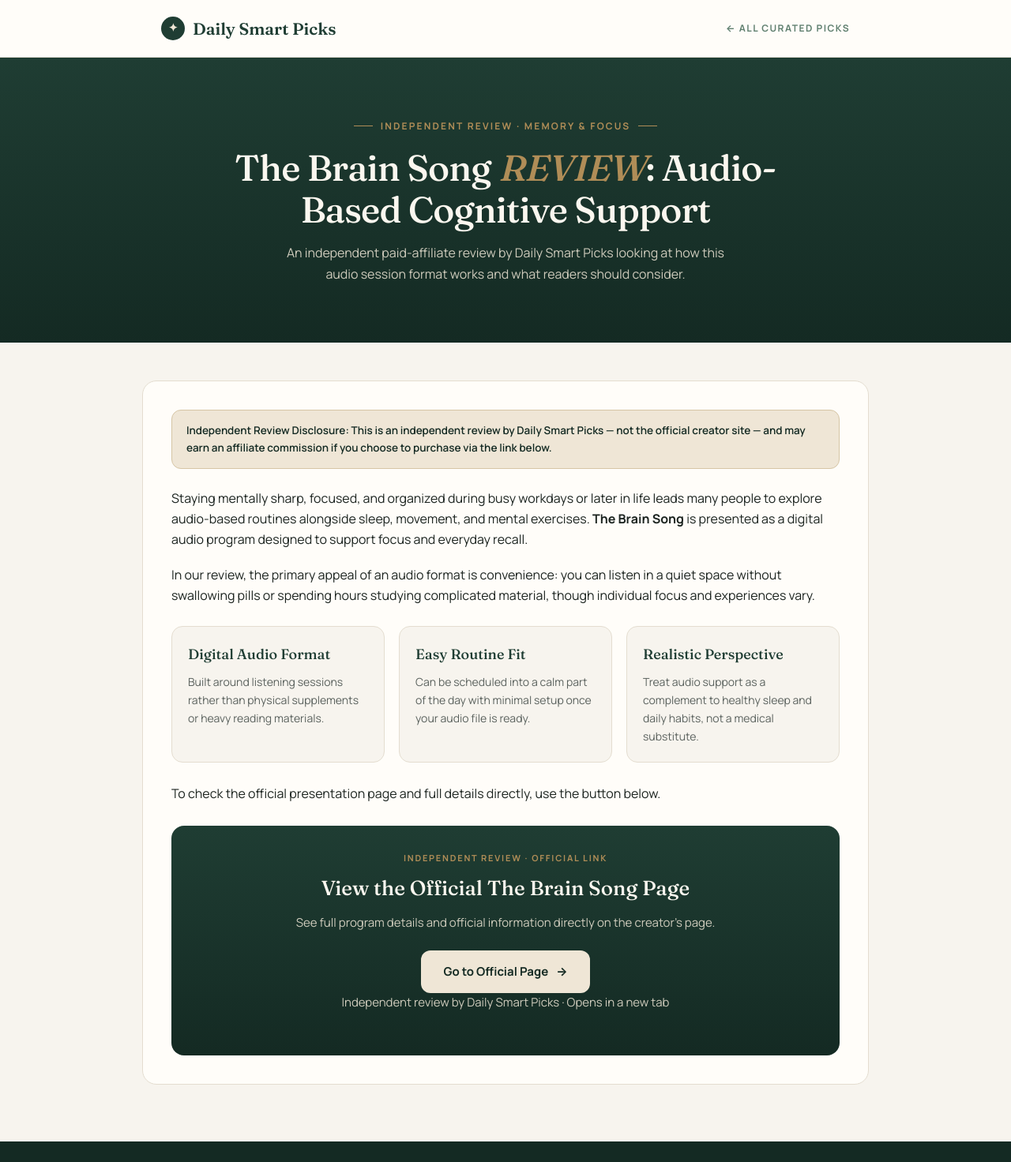
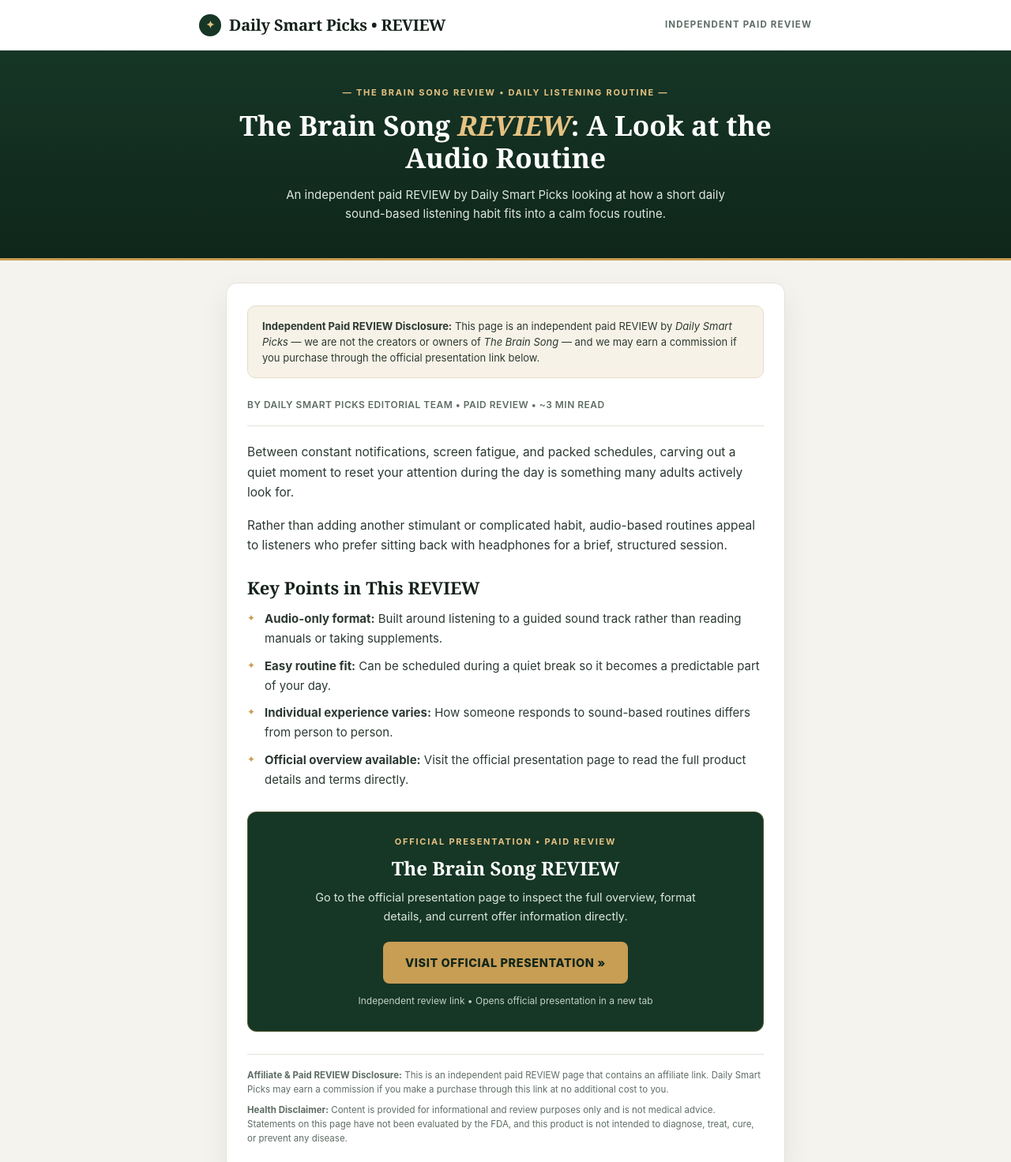
Before and after one commit to ErichDev-Kummer/the-brain-song-review, a plain HTML site: page index.html in a window 1280 px wide. Shown: the top 1472 px of the page at 79% size. Drawn offline with Linux system fonts and the light colour scheme.

Commit message:
Update page

```diff
--- a/index.html
+++ b/index.html
@@ -1,405 +1,361 @@
-<!doctype html>
+<!DOCTYPE html>
 <html lang="en">
 <head>
   <meta charset="UTF-8" />
   <meta name="viewport" content="width=device-width, initial-scale=1.0" />
-    <title>The Brain Song REVIEW: Audio-Based Cognitive Support | Daily Smart Picks</title>
-    <meta
-      name="description"
-      content="Independent The Brain Song REVIEW by Daily Smart Picks examining this audio-based cognitive support program for focus and memory."
-    />
-    <meta name="robots" content="index, follow" />
-    <link rel="preconnect" href="https://fonts.googleapis.com" />
-    <link rel="preconnect" href="https://fonts.gstatic.com" crossorigin />
-    <link
-      href="https://fonts.googleapis.com/css2?family=Fraunces:opsz,wght@9..144,500;9..144,600&family=Manrope:wght@400;500;600;700&display=swap"
-      rel="stylesheet"
-    />
+  <title>The Brain Song REVIEW | Daily Smart Picks (Daily Audio Routine)</title>
+  <meta name="description" content="Independent The Brain Song REVIEW by Daily Smart Picks looking at the daily sound-based listening format, routine fit, and official page details." />
   <style>
     :root {
-        --ivory: #f7f4ee;
-        --paper: #fffdf9;
-        --ink: #1c2420;
-        --forest: #1f3d33;
-        --forest-deep: #142a23;
-        --sage: #5f7f6f;
-        --gold: #b08d57;
-        --gold-soft: #efe6d6;
-        --muted: #5b625e;
-        --line: #e4ddd0;
-        --serif: "Fraunces", Georgia, serif;
-        --sans: "Manrope", -apple-system, "Segoe UI", sans-serif;
+      --bg-page: #f5f3ee;
+      --surface: #ffffff;
+      --surface-warm: #f7f2e7;
+      --border-warm: #e6dcc7;
+      --border-soft: #e5e2db;
+      --forest-dark: #163626;
+      --forest-deep: #0f261b;
+      --gold: #c89d54;
+      --gold-light: #e5c282;
+      --ink-dark: #15221b;
+      --ink-body: #2c3a32;
+      --ink-muted: #5e6d64;
     }
+
     * {
       box-sizing: border-box;
       margin: 0;
       padding: 0;
     }
-      html {
-        scroll-behavior: smooth;
-      }
+
     body {
-        font-family: var(--sans);
-        background: var(--ivory);
-        color: var(--ink);
+      font-family: -apple-system, BlinkMacSystemFont, "Segoe UI", Roboto, Inter, Helvetica, Arial, sans-serif;
+      background-color: var(--bg-page);
+      color: var(--ink-body);
       line-height: 1.65;
       -webkit-font-smoothing: antialiased;
     }
-      a {
-        color: inherit;
+
+    .topbar {
+      background-color: var(--surface);
+      border-bottom: 1px solid var(--border-soft);
     }
-      .container {
-        max-width: 920px;
+
+    .topbar-inner {
+      max-width: 820px;
       margin: 0 auto;
-        padding: 0 24px;
-      }
-      .site-header {
-        background: var(--paper);
-        border-bottom: 1px solid var(--line);
-      }
-      .site-header .container {
+      padding: 15px 22px;
       display: flex;
       align-items: center;
       justify-content: space-between;
-        height: 72px;
-        gap: 16px;
+      gap: 14px;
+      flex-wrap: wrap;
     }
-      .logo {
-        display: flex;
-        align-items: center;
-        gap: 10px;
-        text-decoration: none;
-        font-family: var(--serif);
-        font-size: 21px;
-        font-weight: 600;
-        color: var(--forest);
-      }
-      .logo-mark {
-        width: 30px;
-        height: 30px;
-        border-radius: 50%;
-        background: var(--forest);
-        display: grid;
-        place-items: center;
-        color: var(--gold-soft);
-        font-size: 14px;
-      }
-      .header-link {
-        font-size: 12px;
-        letter-spacing: 0.12em;
-        text-transform: uppercase;
-        text-decoration: none;
-        color: var(--sage);
-        font-weight: 700;
-      }
-      .header-link:hover {
-        color: var(--forest);
-      }
-      .hero {
-        background: linear-gradient(180deg, var(--forest) 0%, var(--forest-deep) 100%);
-        color: var(--gold-soft);
-        padding: 68px 0 74px;
-        text-align: center;
-      }
-      .eyebrow {
+
+    .brand {
       display: inline-flex;
       align-items: center;
       gap: 10px;
-        font-size: 12px;
-        letter-spacing: 0.18em;
-        text-transform: uppercase;
+      font-family: Georgia, "Times New Roman", serif;
+      font-size: 20px;
       font-weight: 700;
-        color: var(--gold);
+      color: var(--ink-dark);
+      letter-spacing: -0.01em;
     }
-      .eyebrow::before,
-      .eyebrow::after {
-        content: "";
-        width: 24px;
-        height: 1px;
-        background: var(--gold);
-      }
-      .hero h1 {
-        font-family: var(--serif);
-        font-weight: 500;
-        font-size: clamp(30px, 4.6vw, 46px);
-        line-height: 1.15;
-        letter-spacing: -0.02em;
-        color: #fbf7ef;
-        max-width: 760px;
-        margin: 18px auto 14px;
-      }
-      .hero h1 em {
-        font-style: italic;
-        color: var(--gold);
-      }
-      .hero p {
-        max-width: 580px;
-        margin: 0 auto;
-        font-size: 16px;
-        color: rgba(239, 230, 214, 0.85);
-      }
-      .page-main {
-        padding: 48px 0 72px;
-      }
-      .article-card {
-        background: var(--paper);
-        border: 1px solid var(--line);
-        border-radius: 18px;
-        padding: 36px;
-      }
-      .review-banner {
-        background: var(--gold-soft);
-        border: 1px solid #d6c5a5;
-        color: var(--forest-deep);
-        border-radius: 12px;
-        padding: 14px 18px;
-        font-size: 13.5px;
-        font-weight: 600;
-        margin-bottom: 24px;
-      }
-      .article-card p {
-        font-size: 16px;
-        color: var(--ink);
-        margin-bottom: 18px;
-      }
-      .highlights {
-        display: grid;
-        grid-template-columns: repeat(3, 1fr);
-        gap: 18px;
-        margin: 26px 0;
-      }
-      .item {
-        background: var(--ivory);
-        border: 1px solid var(--line);
-        border-radius: 14px;
-        padding: 20px;
-      }
-      .item h2 {
-        font-family: var(--serif);
-        font-weight: 500;
-        font-size: 18px;
-        color: var(--forest);
-        margin-bottom: 8px;
-      }
-      .item p {
-        font-size: 14px;
-        color: var(--muted);
-        margin-bottom: 0;
-      }
-      .cta-box {
-        margin-top: 28px;
-        background: linear-gradient(180deg, var(--forest) 0%, var(--forest-deep) 100%);
-        color: #fbf7ef;
-        border-radius: 16px;
-        padding: 32px;
-        text-align: center;
-      }
-      .cta-box .kicker {
-        font-size: 11px;
-        letter-spacing: 0.16em;
-        text-transform: uppercase;
-        font-weight: 700;
-        color: var(--gold);
-        margin-bottom: 8px;
-      }
-      .cta-box h2 {
-        font-family: var(--serif);
-        font-weight: 500;
-        font-size: 26px;
-        margin-bottom: 10px;
-      }
-      .cta-box p {
-        color: rgba(239, 230, 214, 0.85);
-        max-width: 540px;
-        margin: 0 auto 22px;
-        font-size: 15px;
-      }
-      .btn {
+
+    .brand-badge {
+      width: 28px;
+      height: 28px;
+      border-radius: 50%;
+      background-color: var(--forest-dark);
+      color: var(--gold-light);
       display: inline-flex;
       align-items: center;
       justify-content: center;
-        gap: 10px;
-        background: var(--gold-soft);
+      font-size: 13px;
+      flex-shrink: 0;
+    }
+
+    .topbar-tag {
+      font-size: 11.5px;
+      font-weight: 700;
+      letter-spacing: 0.1em;
+      text-transform: uppercase;
+      color: var(--ink-muted);
+    }
+
+    .hero {
+      background: linear-gradient(180deg, var(--forest-dark) 0%, var(--forest-deep) 100%);
+      color: #ffffff;
+      padding: 44px 20px;
+      text-align: center;
+      border-bottom: 3px solid var(--gold);
+    }
+
+    .hero-inner {
+      max-width: 720px;
+      margin: 0 auto;
+    }
+
+    .kicker {
+      font-size: 11px;
+      font-weight: 700;
+      letter-spacing: 0.16em;
+      text-transform: uppercase;
+      color: var(--gold-light);
+      margin-bottom: 12px;
+    }
+
+    h1 {
+      font-family: Georgia, "Times New Roman", serif;
+      font-size: 35px;
+      line-height: 1.18;
+      font-weight: 700;
+      color: #ffffff;
+      margin-bottom: 14px;
+    }
+
+    h1 em {
+      font-style: italic;
+      color: var(--gold-light);
+    }
+
+    .hero-sub {
+      max-width: 560px;
+      margin: 0 auto;
+      font-size: 15px;
+      line-height: 1.6;
+      color: #dce6e0;
+    }
+
+    .page-wrap {
+      max-width: 740px;
+      margin: 28px auto 48px;
+      padding: 0 16px;
+    }
+
+    .sheet {
+      background-color: var(--surface);
+      border: 1px solid var(--border-soft);
+      border-radius: 14px;
+      padding: 28px 26px 32px;
+      box-shadow: 0 14px 36px rgba(21, 34, 27, 0.07);
+    }
+
+    .disclosure-box {
+      background-color: var(--surface-warm);
+      border: 1px solid var(--border-warm);
+      border-radius: 10px;
+      padding: 15px 18px;
+      font-size: 13px;
+      line-height: 1.55;
+      color: var(--ink-body);
+      margin-bottom: 24px;
+    }
+
+    .byline {
+      font-size: 12px;
+      font-weight: 600;
+      letter-spacing: 0.04em;
+      text-transform: uppercase;
+      color: var(--ink-muted);
+      padding-bottom: 16px;
+      margin-bottom: 20px;
+      border-bottom: 1px solid var(--border-soft);
+    }
+
+    p {
+      margin-bottom: 16px;
+      font-size: 15.5px;
+      color: var(--ink-body);
+    }
+
+    h2 {
+      font-family: Georgia, "Times New Roman", serif;
+      font-size: 22px;
+      line-height: 1.3;
+      color: var(--ink-dark);
+      margin: 26px 0 12px;
+    }
+
+    .editorial-list {
+      list-style: none;
+      margin: 14px 0 24px;
+    }
+
+    .editorial-list li {
+      position: relative;
+      padding-left: 22px;
+      margin-bottom: 10px;
+      font-size: 15px;
+      color: var(--ink-body);
+    }
+
+    .editorial-list li::before {
+      content: "✦";
+      position: absolute;
+      left: 0;
+      top: 1px;
+      color: var(--gold);
+      font-size: 12px;
+    }
+
+    .cta-panel {
+      margin-top: 28px;
+      background-color: var(--forest-dark);
+      color: #ffffff;
+      border-radius: 12px;
+      padding: 28px 22px;
+      text-align: center;
+      border: 1px solid rgba(200, 157, 84, 0.35);
+    }
+
+    .cta-panel .kicker {
+      margin-bottom: 8px;
+    }
+
+    .cta-panel h2 {
+      color: #ffffff;
+      margin-top: 0;
+      margin-bottom: 10px;
+      font-size: 24px;
+    }
+
+    .cta-panel p {
+      color: #dce6e0;
+      max-width: 500px;
+      margin: 0 auto 20px;
+      font-size: 14.5px;
+    }
+
+    .cta-btn {
+      display: inline-block;
+      background-color: var(--gold);
       color: var(--forest-deep);
       text-decoration: none;
-        font-weight: 700;
-        font-size: 15px;
+      font-weight: 800;
+      font-size: 14.5px;
+      letter-spacing: 0.04em;
+      text-transform: uppercase;
       padding: 15px 28px;
-        border-radius: 12px;
-        transition: transform 0.2s ease, background 0.2s ease;
+      border-radius: 8px;
+      transition: background-color 0.2s ease, transform 0.15s ease;
     }
-      .btn:hover {
-        background: #fbf7ef;
-        transform: translateY(-2px);
+
+    .cta-btn:hover {
+      background-color: var(--gold-light);
+      transform: translateY(-1px);
     }
-      .note-small {
+
+    .cta-sub {
+      display: block;
+      margin-top: 12px;
       font-size: 12px;
-        color: rgba(239, 230, 214, 0.72);
-        margin-top: 12px;
+      color: #c2d1c8;
+    }
+
+    footer {
+      margin-top: 28px;
+      padding-top: 18px;
+      border-top: 1px solid var(--border-soft);
+      font-size: 11.5px;
+      color: var(--ink-muted);
+    }
+
+    footer p {
+      font-size: 11.5px;
+      color: var(--ink-muted);
+      margin-bottom: 8px;
+      line-height: 1.55;
+    }
+
+    footer p:last-child {
       margin-bottom: 0;
     }
-      footer {
-        background: var(--forest-deep);
-        color: rgba(239, 230, 214, 0.75);
-        padding: 52px 0 30px;
-        font-size: 13px;
+
+    @media (max-width: 600px) {
+      h1 {
+        font-size: 28px;
       }
-      .legal {
-        display: grid;
-        grid-template-columns: 1fr 1fr;
-        gap: 32px;
-        padding-bottom: 28px;
-        border-bottom: 1px solid rgba(239, 230, 214, 0.12);
-      }
-      .legal h5 {
-        font-family: var(--serif);
-        font-weight: 500;
-        font-size: 17px;
-        color: #fbf7ef;
-        margin-bottom: 10px;
-      }
-      .bottom {
-        display: flex;
-        justify-content: space-between;
-        flex-wrap: wrap;
-        gap: 12px;
-        padding-top: 22px;
-        font-size: 12px;
-      }
-      @media (max-width: 760px) {
-        .highlights,
-        .legal {
-          grid-template-columns: 1fr;
-        }
-        .article-card,
-        .cta-box {
-          padding: 24px;
+
+      .sheet {
+        padding: 22px 18px 26px;
       }
     }
   </style>
 </head>
 <body>
-    <header class="site-header">
-      <div class="container">
-        <a class="logo" href="../">
-          <span class="logo-mark" aria-hidden="true">✦</span>Daily Smart Picks
-        </a>
-        <a class="header-link" href="../">← All Curated Picks</a>
+  <header class="topbar">
+    <div class="topbar-inner">
+      <div class="brand">
+        <span class="brand-badge" aria-hidden="true">✦</span>
+        <span>Daily Smart Picks • REVIEW</span>
+      </div>
+      <span class="topbar-tag">Independent Paid REVIEW</span>
     </div>
   </header>
 
-    <section class="hero">
-      <div class="container">
-        <span class="eyebrow">Independent Review · Memory & Focus</span>
-        <h1>The Brain Song <em>REVIEW</em>: Audio-Based Cognitive Support</h1>
-        <p>
-          An independent paid-affiliate review by Daily Smart Picks looking at
-          how this audio session format works and what readers should consider.
+  <section class="hero" aria-label="The Brain Song REVIEW header">
+    <div class="hero-inner">
+      <div class="kicker">— The Brain Song REVIEW • Daily Listening Routine —</div>
+      <h1>The Brain Song <em>REVIEW</em>: A Look at the Audio Routine</h1>
+      <p class="hero-sub">
+        An independent paid REVIEW by Daily Smart Picks looking at how a short daily sound-based listening habit fits into a calm focus routine.
       </p>
     </div>
   </section>
 
-    <main class="container page-main">
-      <article class="article-card">
-        <div class="review-banner">
-          Independent Review Disclosure: This is an independent review by Daily
-          Smart Picks — not the official creator site — and may earn an
-          affiliate commission if you choose to purchase via the link below.
+  <div class="page-wrap">
+    <main class="sheet">
+      <div class="disclosure-box">
+        <strong>Independent Paid REVIEW Disclosure:</strong> This page is an independent paid REVIEW by <em>Daily Smart Picks</em> — we are not the creators or owners of <em>The Brain Song</em> — and we may earn a commission if you purchase through the official presentation link below.
       </div>
 
+      <div class="byline">By Daily Smart Picks Editorial Team • Paid REVIEW • ~3 min read</div>
+
+      <article>
         <p>
-          Staying mentally sharp, focused, and organized during busy workdays
-          or later in life leads many people to explore audio-based routines
-          alongside sleep, movement, and mental exercises. <strong>The Brain
-          Song</strong> is presented as a digital audio program designed to
-          support focus and everyday recall.
+          Between constant notifications, screen fatigue, and packed schedules, carving out a quiet moment to reset your attention during the day is something many adults actively look for.
         </p>
 
         <p>
-          In our review, the primary appeal of an audio format is convenience:
-          you can listen in a quiet space without swallowing pills or spending
-          hours studying complicated material, though individual focus and
-          experiences vary.
+          Rather than adding another stimulant or complicated habit, audio-based routines appeal to listeners who prefer sitting back with headphones for a brief, structured session.
         </p>
 
-        <div class="highlights">
-          <div class="item">
-            <h2>Digital Audio Format</h2>
+        <h2>Key Points in This REVIEW</h2>
+        <ul class="editorial-list">
+          <li><strong>Audio-only format:</strong> Built around listening to a guided sound track rather than reading manuals or taking supplements.</li>
+          <li><strong>Easy routine fit:</strong> Can be scheduled during a quiet break so it becomes a predictable part of your day.</li>
+          <li><strong>Individual experience varies:</strong> How someone responds to sound-based routines differs from person to person.</li>
+          <li><strong>Official overview available:</strong> Visit the official presentation page to read the full product details and terms directly.</li>
+        </ul>
+
+        <section class="cta-panel" aria-labelledby="cta-heading">
+          <div class="kicker">Official Presentation • Paid REVIEW</div>
+          <h2 id="cta-heading">The Brain Song REVIEW</h2>
           <p>
-              Built around listening sessions rather than physical supplements or
-              heavy reading materials.
-            </p>
-          </div>
-          <div class="item">
-            <h2>Easy Routine Fit</h2>
-            <p>
-              Can be scheduled into a calm part of the day with minimal setup
-              once your audio file is ready.
-            </p>
-          </div>
-          <div class="item">
-            <h2>Realistic Perspective</h2>
-            <p>
-              Treat audio support as a complement to healthy sleep and daily
-              habits, not a medical substitute.
-            </p>
-          </div>
-        </div>
-
-        <p>
-          To check the official presentation page and full details directly, use
-          the button below.
-        </p>
-
-        <div class="cta-box">
-          <div class="kicker">Independent Review · Official Link</div>
-          <h2>View the Official The Brain Song Page</h2>
-          <p>
-            See full program details and official information directly on the
-            creator’s page.
+            Go to the official presentation page to inspect the full overview, format details, and current offer information directly.
           </p>
           <a
-            class="btn"
             href="https://0cb2a3zgk93hwll6t0xhunq61r.hop.clickbank.net"
             target="_blank"
             rel="nofollow sponsored noopener"
+            class="cta-btn"
           >
-            Go to Official Page <span>→</span>
+            Visit Official Presentation »
           </a>
-          <p class="note-small">
-            Independent review by Daily Smart Picks · Opens in a new tab
-          </p>
-        </div>
+          <span class="cta-sub">Independent review link • Opens official presentation in a new tab</span>
+        </section>
       </article>
-    </main>
 
       <footer>
-      <div class="container">
-        <div class="legal">
-          <div>
-            <h5>Affiliate Disclosure</h5>
         <p>
-              In accordance with FTC guidelines, this is an independent
-              affiliate review page from Daily Smart Picks. We do not claim to
-              be the official creator, and we may earn a commission if you
-              purchase through our link at no extra cost to you.
+          <strong>Affiliate & Paid REVIEW Disclosure:</strong> This is an independent paid REVIEW page that contains an affiliate link. Daily Smart Picks may earn a commission if you make a purchase through this link at no additional cost to you.
         </p>
+        <p>
+          <strong>Health Disclaimer:</strong> Content is provided for informational and review purposes only and is not medical advice. Statements on this page have not been evaluated by the FDA, and this product is not intended to diagnose, treat, cure, or prevent any disease.
+        </p>
+      </footer>
+    </main>
   </div>
-          <div>
-            <h5>Health Disclaimer</h5>
-            <p>
-              Content is for informational purposes only and is not medical or
-              psychological advice. Statements have not been evaluated by the
-              FDA. Not intended to diagnose, treat, cure, or prevent any
-              condition.
-            </p>
-          </div>
-        </div>
-        <div class="bottom">
-          <span>© 2026 Daily Smart Picks. All rights reserved.</span>
-          <span>Individual results may vary.</span>
-        </div>
-      </div>
-    </footer>
 </body>
 </html>
```
Lines whose indentation alone changed are shown as unchanged.
